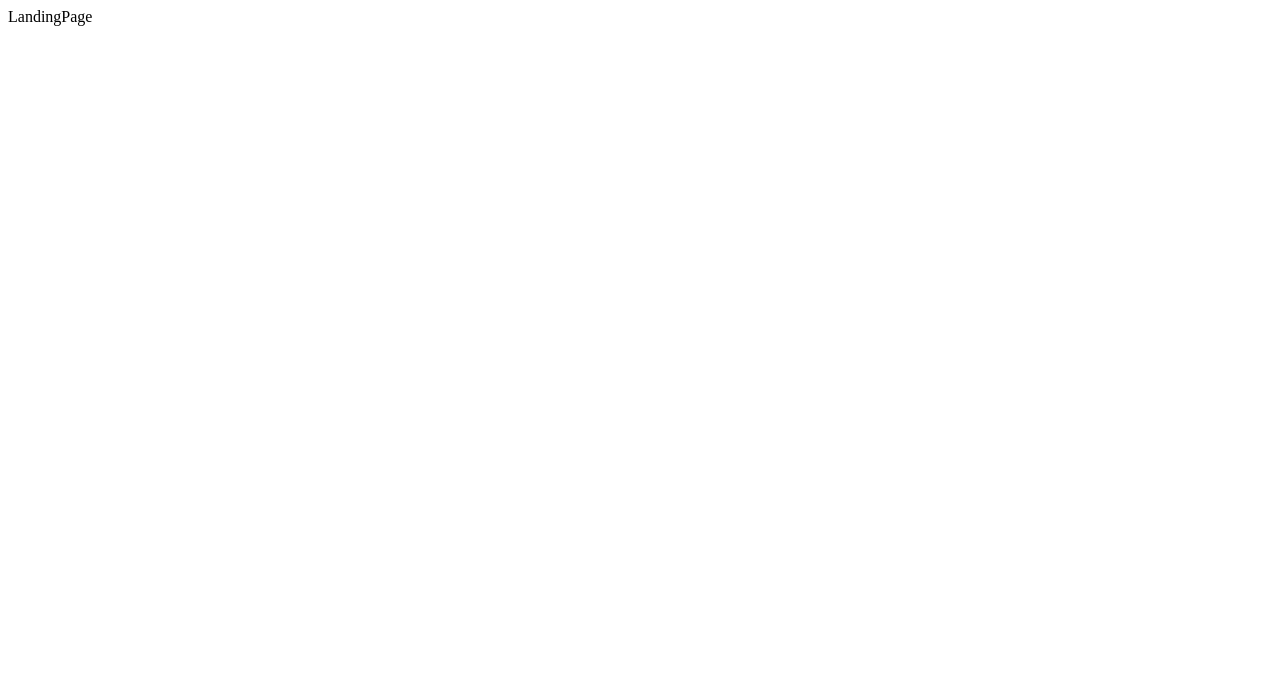
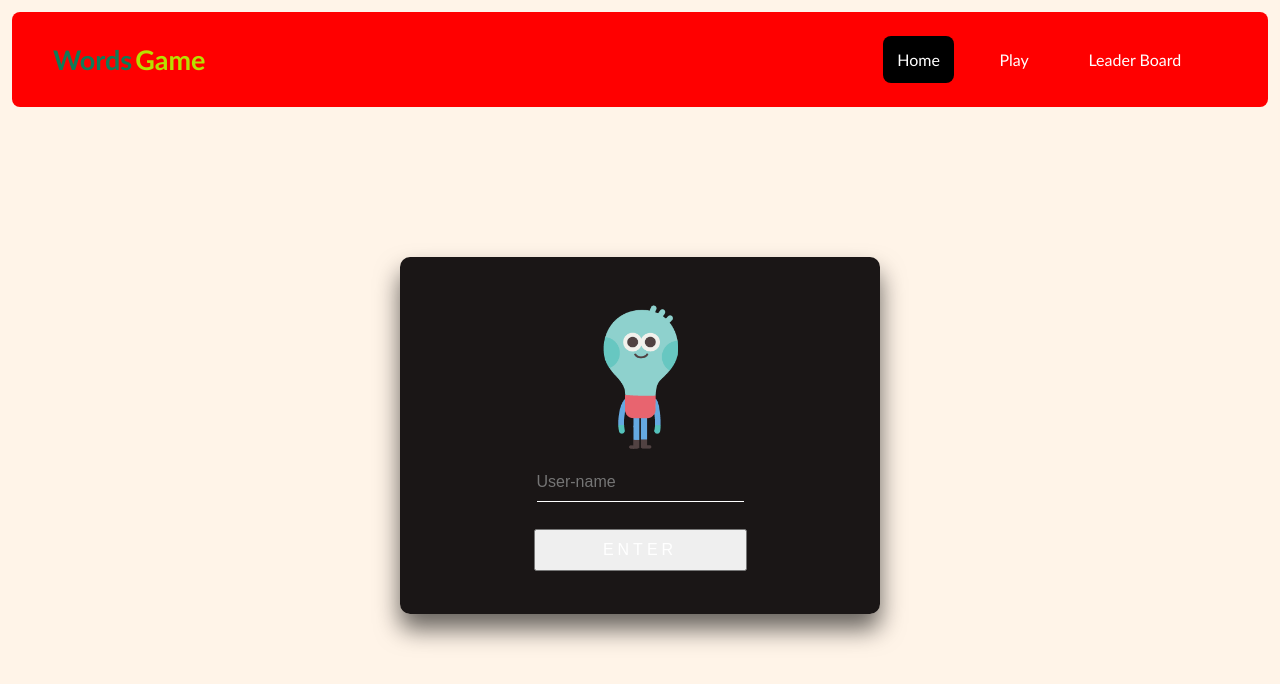
Before and after one commit to Mario-Mellek/Words-game, a React (Vite) app in the folder front-end/: page / in a window 1280 px wide. Shown: the top 684 px of the page. Built offline with nearby package versions, Linux system fonts and the light colour scheme.

Commit message:
implemented logging mock

```diff
--- a/front-end/package.json
+++ b/front-end/package.json
@@ -12,7 +12,8 @@
   "dependencies": {
     "react": "^18.2.0",
     "react-dom": "^18.2.0",
-    "react-router-dom": "^6.14.0"
+    "react-router-dom": "^6.14.0",
+    "react-toastify": "^9.1.3"
   },
   "devDependencies": {
     "@types/react": "^18.0.37",
--- /dev/null
+++ b/front-end/src/components/NavBar.jsx
@@ -0,0 +1,22 @@
+import React from 'react';
+import { Link, NavLink } from 'react-router-dom';
+import '../styles/navBar.css';
+
+export default function NavBar() {
+  return (
+    <nav>
+      <div className='logo'>
+        <Link className='home-btn' to='/'>
+          <h1>Words<span>Game</span></h1>
+        </Link>
+      </div>
+      <div className='nav-list'>
+        <ul>
+          <li><NavLink activeclassname="active" to='/'>Home</NavLink></li>
+          <li><NavLink activeclassname="active" to='/Playgame'>Play</NavLink></li>
+          <li><NavLink activeclassname="active" to='/leaderboard'>Leader Board</NavLink></li>
+        </ul>
+      </div>
+    </nav>
+  );
+}
--- a/front-end/src/main.jsx
+++ b/front-end/src/main.jsx
@@ -1,6 +1,7 @@
 import React from 'react';
 import ReactDOM from 'react-dom/client';
 import App from './App.jsx';
+import './styles/index.css';
 
 ReactDOM.createRoot(document.getElementById('root')).render(
   <>
--- a/front-end/src/pages/LandingPage.jsx
+++ b/front-end/src/pages/LandingPage.jsx
@@ -1,7 +1,76 @@
-import React from 'react';
+import React, { useState, useEffect } from 'react';
+import NavBar from '../components/NavBar';
+import '../styles/landingPage.css';
+import { Link } from 'react-router-dom';
+import { ToastContainer, toast } from 'react-toastify';
+import 'react-toastify/dist/ReactToastify.css';
 
 export default function LandingPage() {
+  const [isRegistered, setIsRegistered] = useState(false);
+  const [user, setUser] = useState({
+    userName: '',
+    personalBest: '',
+    prevAttempt: ''
+  });
+
+  useEffect(() => {
+    const storedUser = localStorage.getItem('user');
+    if (storedUser) {
+      setUser(JSON.parse(storedUser));
+      setIsRegistered(true);
+    }
+  }, []);
+
+  const handleChange = (e) => {
+    setUser({ ...user, [e.target.name]: e.target.value });
+  };
+
+  const handleSubmit = (e) => {
+    e.preventDefault();
+    if (user.userName.length <= 3) {
+      toast.error('user name should be more than 3 charachters');
+      return;
+    }
+    setIsRegistered(true);
+    localStorage.setItem('user', JSON.stringify(user));
+  };
+
+  const exitGame = () => {
+    localStorage.clear('user');
+    setIsRegistered(false);
+  };
+
   return (
-    <div>LandingPage</div>
+    <>
+      <header>
+        <NavBar />
+      </header>
+      <section className='home'>
+        {!isRegistered ?
+          <div className="login-box">
+            <img src="giphy.gif" alt="Greeting-gif" />
+            <form onSubmit={handleSubmit}>
+              <div className="user-box">
+                <input
+                  onChange={handleChange}
+                  placeholder='User-name'
+                  type="text"
+                  name="userName"
+                  id="name" />
+              </div>
+              <input type="submit" value="Enter" />
+            </form>
+          </div>
+          :
+          <div>
+            <h1>Welcom {user.userName} Click <Link to='/Playgame'>here to play</Link></h1>
+            {!user.personalBest && !user.prevAttempt ? <span>Come back after playing to check your high score</span> : null}
+            {user.personalBest && <p>Personal best: {user.personalBest} </p>}
+            {user.prevAttempt && <p>Previous attempt: {user.prevAttempt} </p>}
+            <button className='exit-btn' onClick={exitGame}>Exit</button>
+          </div>}
+        <ToastContainer />
+      </section>
+    </>
   );
 }
--- a/front-end/src/pages/LeaderBoard.jsx
+++ b/front-end/src/pages/LeaderBoard.jsx
@@ -1,7 +1,13 @@
 import React from 'react';
+import NavBar from '../components/NavBar';
 
 export default function LeaderBoard() {
   return (
-    <div>LeaderBoard</div>
+    <>
+      <header>
+        <NavBar />
+      </header>
+      <div>LeaderBoard</div>
+    </>
   );
 }
--- a/front-end/src/pages/NotFound.jsx
+++ b/front-end/src/pages/NotFound.jsx
@@ -1,7 +1,13 @@
 import React from 'react';
+import NavBar from '../components/NavBar';
 
 export default function NotFound() {
   return (
-    <div>NotFound</div>
+    <>
+      <header>
+        <NavBar />
+      </header>
+      <div>NotFound</div>
+    </>
   );
 }
--- a/front-end/src/pages/PlayGame.jsx
+++ b/front-end/src/pages/PlayGame.jsx
@@ -1,7 +1,13 @@
 import React from 'react';
+import NavBar from '../components/NavBar';
 
 export default function PlayGame() {
   return (
-    <div>PlayGame</div>
+    <>
+      <header>
+        <NavBar />
+      </header>
+      <div>PlayGame</div>
+    </>
   );
 }
--- /dev/null
+++ b/front-end/src/styles/index.css
@@ -0,0 +1,10 @@
+* {
+  padding: 3px;
+  margin: 0;
+  box-sizing: border-box;
+}
+body {
+  background-color: rgba(255, 228, 196, 0.39);
+  font-family: 'Lucida Sans', 'Lucida Sans Regular', 'Lucida Grande',
+    'Lucida Sans Unicode', Geneva, Verdana, sans-serif;
+}
--- /dev/null
+++ b/front-end/src/styles/landingPage.css
@@ -0,0 +1,70 @@
+img {
+  width: 40%;
+}
+.home {
+  display: flex;
+  flex-direction: column;
+  align-items: center;
+  justify-content: center;
+  height: 80vh;
+}
+.login-box {
+  display: flex;
+  flex-direction: column;
+  align-items: center;
+  justify-content: center;
+  width: 30rem;
+  padding: 40px;
+  background-color: rgba(24, 20, 20, 0.987);
+  box-shadow: 0 15px 25px rgba(0, 0, 0, 0.6);
+  border-radius: 10px;
+}
+form {
+  display: flex;
+  flex-direction: column;
+}
+.login-box .user-box input[type='text'] {
+  padding: 10px 0;
+  font-size: 1em;
+  color: #fff;
+  margin-bottom: 1.5rem;
+  border: none;
+  border-bottom: 1px solid #fff;
+  outline: none;
+  background: transparent;
+}
+.login-box .user-box label {
+  position: absolute;
+  top: 0;
+  left: 0;
+  padding: 10px 0;
+  font-size: 16px;
+  color: #fff;
+  pointer-events: none;
+  transition: 0.5s;
+}
+.login-box .user-box input:focus ~ label,
+.login-box .user-box input:valid ~ label {
+  top: -20px;
+  left: 0;
+  color: #bdb8b8;
+  font-size: 12px;
+}
+.login-box input[type='submit'],
+.exit-btn {
+  padding: 10px 20px;
+  color: #ffffff;
+  font-size: 16px;
+  text-decoration: none;
+  text-transform: uppercase;
+  transition: 0.5s;
+  letter-spacing: 4px;
+}
+.login-box input[type='submit']:hover,
+.exit-btn:hover {
+  background: #03f40f;
+  color: #fff;
+  border-radius: 5px;
+  box-shadow: 0 0 5px #03f40f, 0 0 25px #03f40f, 0 0 50px #03f40f,
+    0 0 100px #03f40f;
+}
--- /dev/null
+++ b/front-end/src/styles/navBar.css
@@ -0,0 +1,52 @@
+header {
+  position: sticky;
+  top: 0;
+  z-index: 1;
+}
+nav {
+  display: flex;
+  align-items: center;
+  justify-content: space-between;
+  height: fit-content;
+  background-color: red;
+  color: white;
+  margin-bottom: 1vh;
+  border-radius: 0.5rem;
+  font-family: 'Gill Sans', 'Gill Sans MT', Calibri, 'Trebuchet MS', sans-serif;
+}
+li .active {
+  background-color: rgb(0, 0, 0);
+  border-radius: 0.5rem;
+}
+.logo {
+  margin-left: 2rem;
+  font-size: large;
+}
+.logo span {
+  color: rgb(183, 224, 0);
+}
+.home-btn {
+  color: rgb(16, 122, 87);
+  text-decoration: none;
+}
+.nav-list ul {
+  width: 100%;
+  list-style-type: none;
+  margin-right: 3rem;
+}
+.nav-list li {
+  display: inline-block;
+  padding: 0.86rem 1rem;
+  font-size: medium;
+}
+.nav-list a {
+  color: inherit;
+  text-decoration: none;
+  padding: 0.8rem;
+  border: 1px solid transparent;
+}
+.nav-list a:active {
+  text-decoration: none;
+  border-radius: 0.5rem;
+  border: 1px solid rgb(224, 0, 0);
+}
```
Also changed, not shown: front-end/.eslintrc.json, front-end/public/giphy.gif (added), 1 other file (tests, documents, lock files or other folders).
